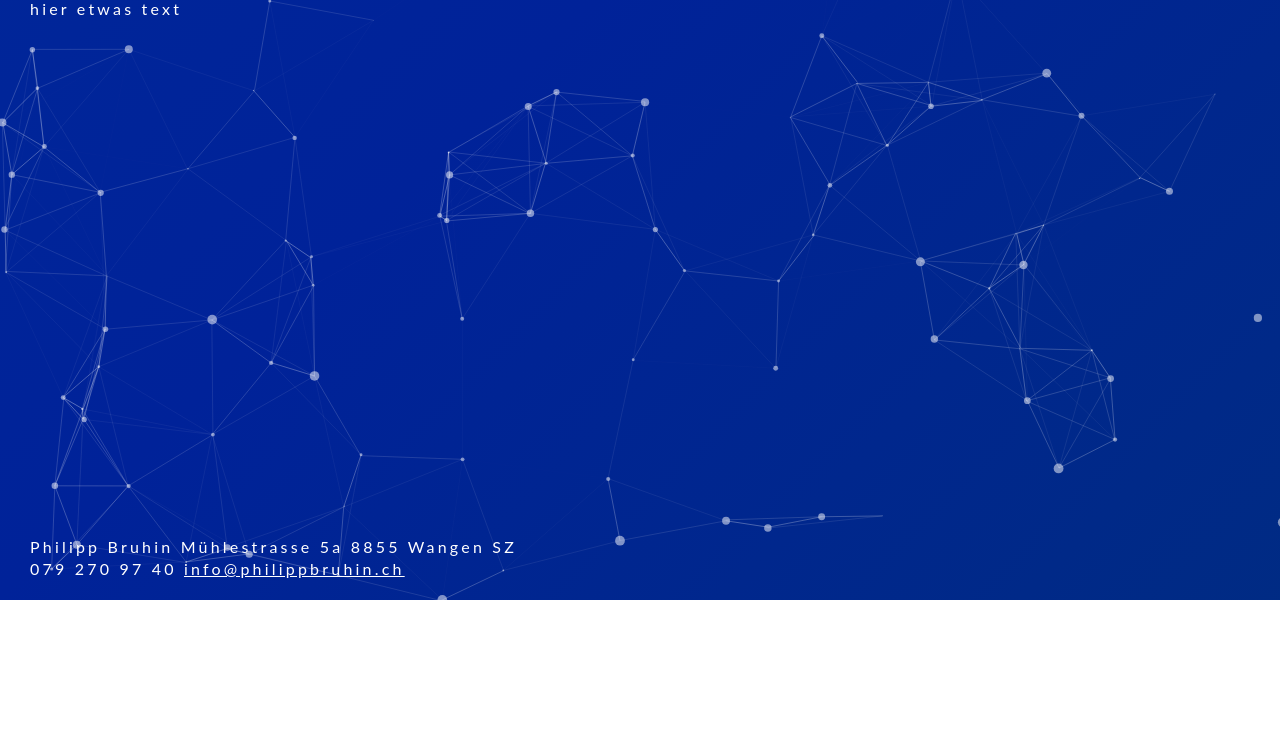
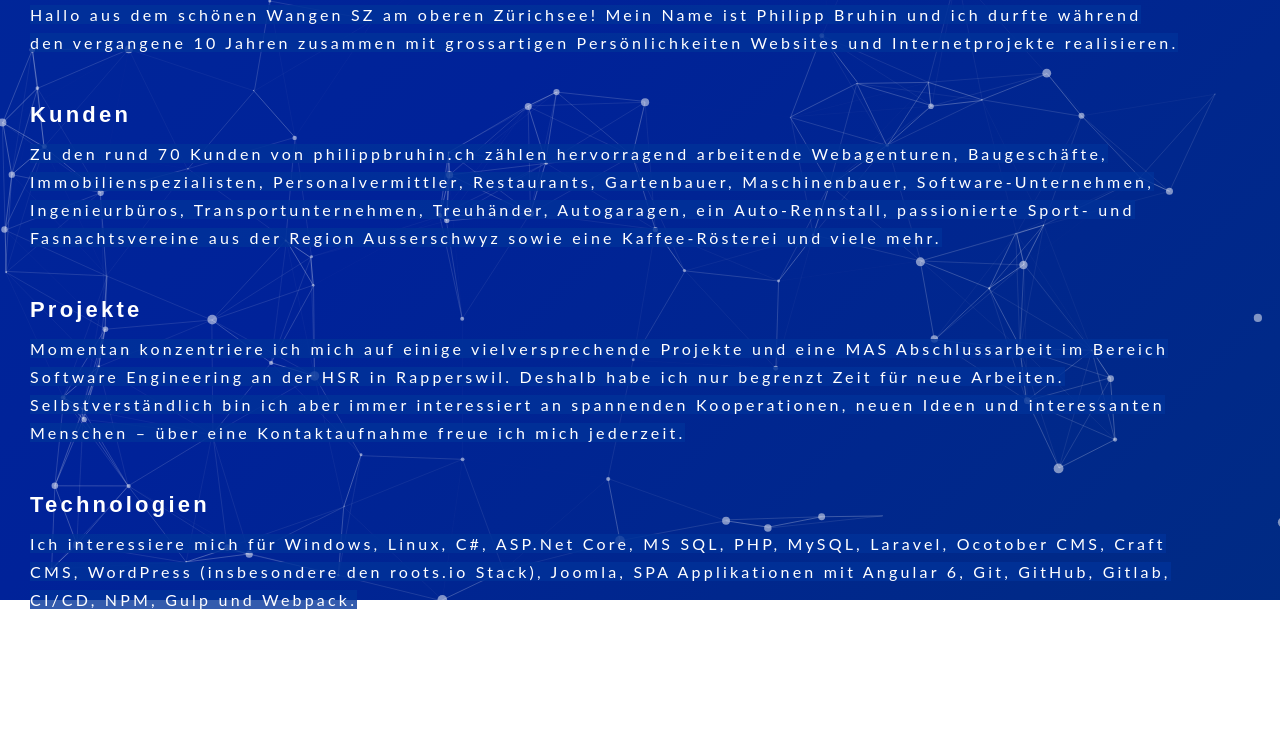
Before and after one commit to philippbruhin/philippbruhin.ch, a website: page src/index.html in a window 1280 px wide. Shown: the part 200-954 px from the top of the page. Before the commit the page ends 800 px from the top, so only its background shows below. Drawn offline with Linux system fonts and the light colour scheme.

Commit message:
improved styles and added content

```diff
--- a/src/index.html
+++ b/src/index.html
@@ -34,10 +34,25 @@
         </div>
     </header>
 
-    <section class="container-l">
-      <h1>Hallo auf philippbruhin.ch</h1>
-      <p>hier etwas text</p>
-    </section>
+    <main>
+      <section class="container">
+        <h1>philippbruhin.ch – Webapplikationen und solche Sachen :-)</h1>
+      </section>
+
+      <section class="container">
+        <p class="inline-text">Hallo aus dem schönen Wangen SZ am oberen Zürichsee! Mein Name ist Philipp Bruhin und ich durfte während den vergangene 10 Jahren zusammen mit grossartigen Persönlichkeiten Websites und Internetprojekte realisieren.</p>
+
+        <h3>Kunden</h3>
+        <p class="inline-text">Zu den rund 70 Kunden von philippbruhin.ch zählen hervorragend arbeitende Webagenturen, Baugeschäfte, Immobilienspezialisten, Personalvermittler, Restaurants, Gartenbauer, Maschinenbauer, Software-Unternehmen, Ingenieurbüros, Transportunternehmen, Treuhänder, Autogaragen, ein Auto-Rennstall, passionierte Sport- und Fasnachtsvereine aus der Region Ausserschwyz sowie eine Kaffee-Rösterei und viele mehr.</p>
+
+        <h3>Projekte</h3>
+        <p class="inline-text">Momentan konzentriere ich mich auf einige vielversprechende Projekte und eine MAS Abschlussarbeit im Bereich Software Engineering an der HSR in Rapperswil. Deshalb habe ich nur begrenzt Zeit für neue Arbeiten. Selbstverständlich bin ich aber immer interessiert an spannenden Kooperationen, neuen Ideen und interessanten Menschen – über eine Kontaktaufnahme freue ich mich jederzeit.</p>
+
+        <h3>Technologien</h3>
+        <p class="inline-text">Ich interessiere mich für Windows, Linux, C#, ASP.Net Core, MS SQL, PHP, MySQL, Laravel, Ocotober CMS, Craft CMS, WordPress (insbesondere den roots.io Stack), Joomla, SPA Applikationen mit Angular 6, Git, GitHub, Gitlab, CI/CD, NPM, Gulp und Webpack.</p>
+
+      </section>
+    </main>
 
     <footer>
       <div class="container-l">
--- a/src/scss/styles.scss
+++ b/src/scss/styles.scss
@@ -27,6 +27,16 @@
 
 body {
     letter-spacing: 0.2rem;
+}
+
+::selection {
+    background: #fff;
+    color: #003399;
+}
+
+::-moz-selection  {
+    background: #fff;
+    color: #003399;
 }
 
 #particles-js {
@@ -91,7 +101,17 @@ body {
     flex-direction: column;
 }
 
-.container-l {
+main {
+    flex: 1;
+    p.inline-text {
+        background-color: rgba($color: #039, $alpha: 0.8);
+        display: inline;
+    }
+    h3 {
+        margin-top: 2em;
+    }
+}
+
+.container, .container-l, .container-m {
     margin-left: 0;
-    flex: 1;
 }
--- a/src/scss/styles/_footer.scss
+++ b/src/scss/styles/_footer.scss
@@ -1 +1,4 @@
 // Footer
+footer {
+    margin-top: 4em;
+}
--- a/src/scss/styles/_variables-colors.scss
+++ b/src/scss/styles/_variables-colors.scss
@@ -1,5 +1,9 @@
 // Global Typography
+$base-background-color:                         #fff;
 $base-font-family:                              "Lato", "Lucida Grande", "Lucida Sans Unicode", Tahoma, Sans-Serif;
+$base-font-size:                                16px;
+$base-line-height:                              28px;
+$base-font-weight:                              400;
 $base-font-color:                               #fff;
 $base-link-color:                               #fff;
 $base-link-hover-color:                         #fff;
```
Also changed, not shown: dist/css/styles.css, src/css/styles.css, 2 other files.
